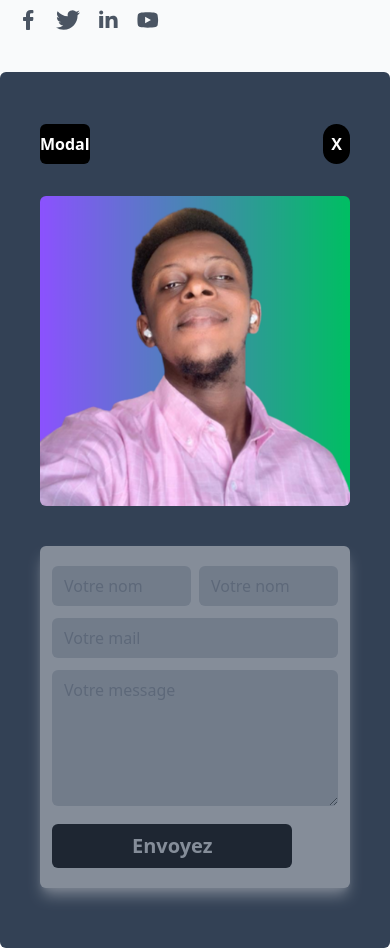
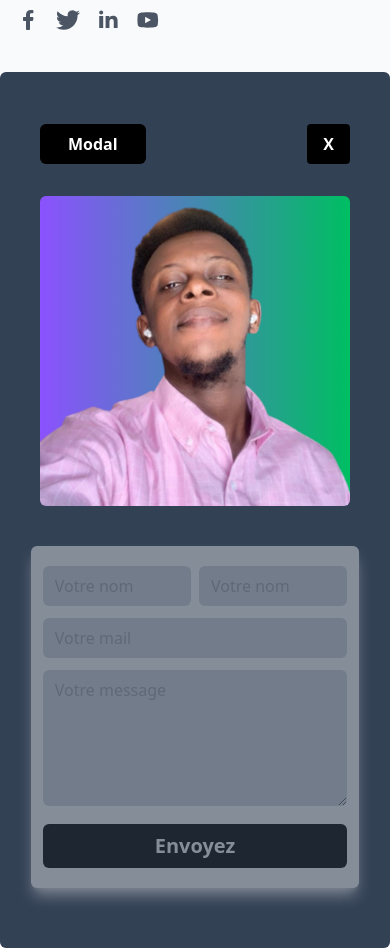
Before and after one commit to rovertnet/perso, a React (Vite) app: page / in a window 390 px wide. Shown: the part 780-1728 px from the top of the page. Built offline with nearby package versions, Linux system fonts and the light colour scheme.

Commit message:
mise à jour

```diff
--- a/src/composant/Devis.jsx
+++ b/src/composant/Devis.jsx
@@ -3,10 +3,10 @@ function Devis() {
     <>
       <div className="md:px-10 px-10  md:py-3 py-5 rounded-md bg-slate-700">
         <div className="flex justify-between items-center">
-          <button className=" bg-black md:py-2 py-2 md:px-14 text-white md:my-10 my-8 font-extrabold rounded-md">
+          <button className=" bg-black md:py-2 py-2 md:px-14 px-7 text-white md:my-10 my-8 font-extrabold rounded-md">
             Modal
           </button>
-          <button className=" bg-black md:py-2 py-2 md:px-4 px-2 text-white md:my-10 my-8 font-extrabold rounded-full">
+          <button className=" bg-black md:py-2 py-2 md:px-4 p-4 text-white md:my-10 my-8 font-extrabold rounded">
             X
           </button>
         </div>
@@ -54,7 +54,7 @@ function Devis() {
                   />
                 </div>
                 <div>
-                  <button className=" bg-black text-white rounded-md font-semibold text-xl md:px-10 px-20 md:py-3 py-2">
+                  <button className=" bg-black text-white rounded-md font-semibold text-xl md:px-10 px-28 md:py-3 py-2">
                     {" "}
                     Envoyez
                   </button>
```
Also changed, not shown: 1 other file (tests, documents, lock files or other folders).
